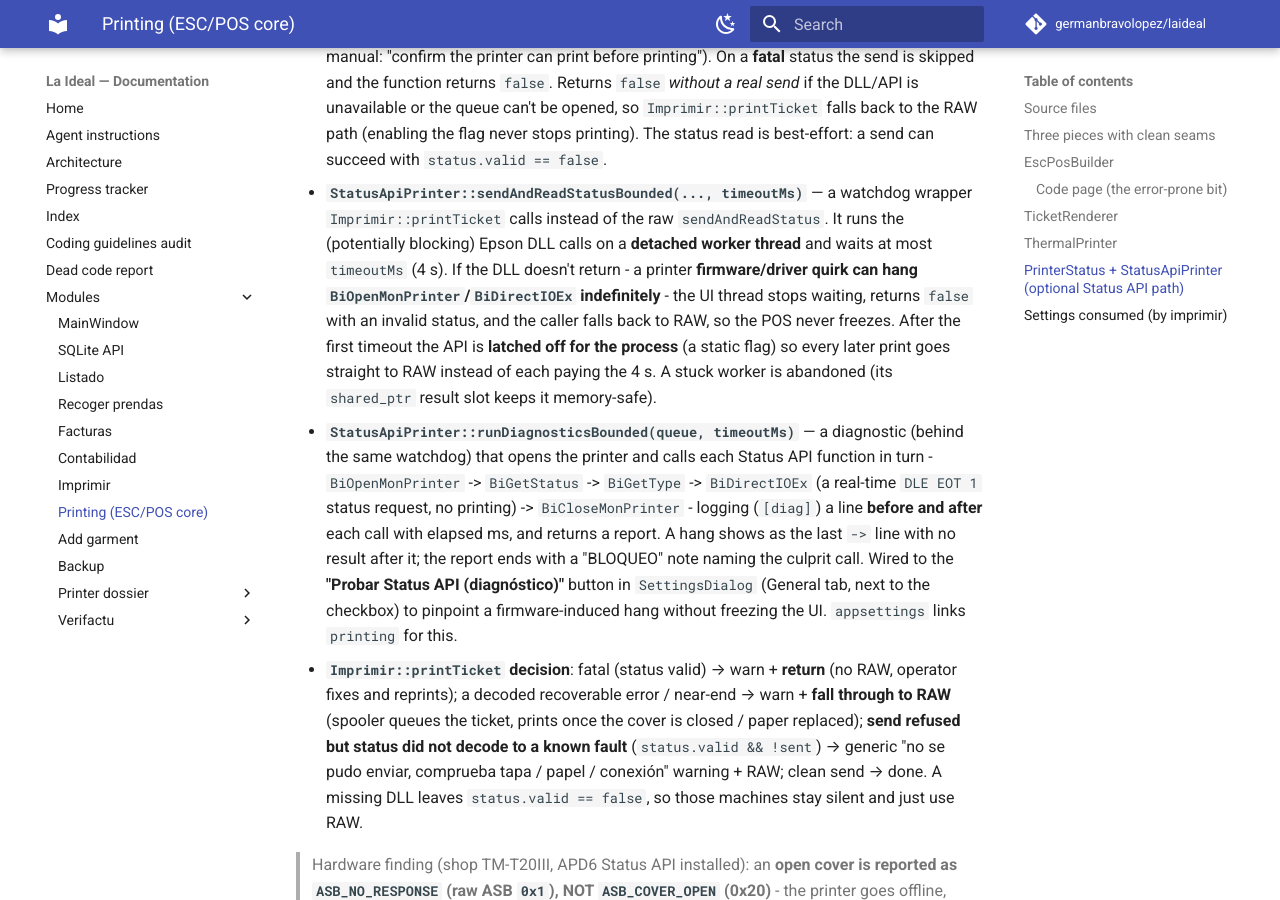
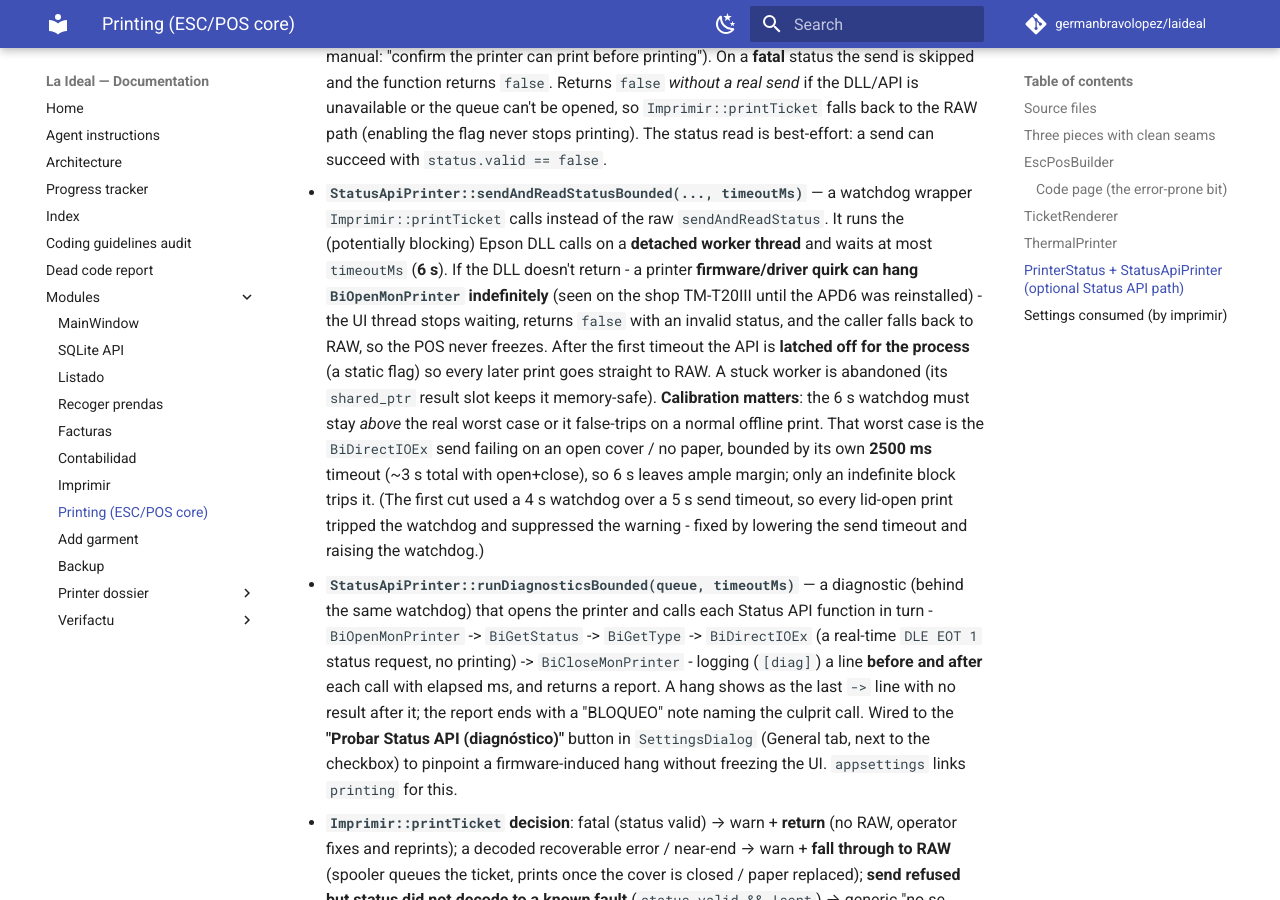
Before and after one commit to germanbravolopez/laideal, an MkDocs documentation site: the page built from docs/modules/printing.md, in a window 1280 px wide and 900 px high, scrolled down 3309 px. Built offline with MkDocs 1.6.1 and Material for MkDocs 9.7.7, drawn with Linux system fonts in a browser that asks for light colours; comment, search, counter and statistics services are not loaded.

Commit message:
Status API: recalibrate watchdog (send timeout 5000->2500ms, watchdog 4000->6000ms) so a normal lid-open/no-paper send no longer trips the watchdog and suppresses the warning; watchdog now only fires on a genuine indefinite hang

```diff
--- a/docs/modules/printing.md
+++ b/docs/modules/printing.md
@@ -124,13 +124,20 @@ differs (dossier option B, [`printer/02_control_methods.md`](printer/02_control_
 - **`StatusApiPrinter::sendAndReadStatusBounded(..., timeoutMs)`** — a watchdog
   wrapper `Imprimir::printTicket` calls instead of the raw `sendAndReadStatus`.
   It runs the (potentially blocking) Epson DLL calls on a **detached worker
-  thread** and waits at most `timeoutMs` (4 s). If the DLL doesn't return - a
-  printer **firmware/driver quirk can hang `BiOpenMonPrinter`/`BiDirectIOEx`
-  indefinitely** - the UI thread stops waiting, returns `false` with an invalid
-  status, and the caller falls back to RAW, so the POS never freezes. After the
-  first timeout the API is **latched off for the process** (a static flag) so
-  every later print goes straight to RAW instead of each paying the 4 s. A stuck
-  worker is abandoned (its `shared_ptr` result slot keeps it memory-safe).
+  thread** and waits at most `timeoutMs` (**6 s**). If the DLL doesn't return - a
+  printer **firmware/driver quirk can hang `BiOpenMonPrinter` indefinitely** (seen
+  on the shop TM-T20III until the APD6 was reinstalled) - the UI thread stops
+  waiting, returns `false` with an invalid status, and the caller falls back to
+  RAW, so the POS never freezes. After the first timeout the API is **latched off
+  for the process** (a static flag) so every later print goes straight to RAW. A
+  stuck worker is abandoned (its `shared_ptr` result slot keeps it memory-safe).
+  **Calibration matters**: the 6 s watchdog must stay *above* the real worst case
+  or it false-trips on a normal offline print. That worst case is the
+  `BiDirectIOEx` send failing on an open cover / no paper, bounded by its own
+  **2500 ms** timeout (~3 s total with open+close), so 6 s leaves ample margin;
+  only an indefinite block trips it. (The first cut used a 4 s watchdog over a
+  5 s send timeout, so every lid-open print tripped the watchdog and suppressed
+  the warning - fixed by lowering the send timeout and raising the watchdog.)
 - **`StatusApiPrinter::runDiagnosticsBounded(queue, timeoutMs)`** — a diagnostic
   (behind the same watchdog) that opens the printer and calls each Status API
   function in turn - `BiOpenMonPrinter` -> `BiGetStatus` -> `BiGetType` ->
```
Also changed, not shown: docs/progress_tracker.md (+1 -0 lines), 2 other files.
